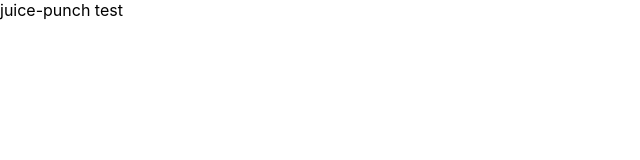
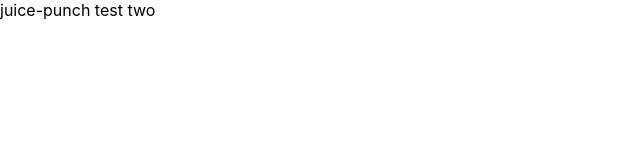
Before and after one commit to juice-punch/juice-punch, a React (Create React App) app: page / in a window 1280 px wide. Shown: the top 160 px of the page, without its empty margins (0-640 px from the left). Built offline with nearby package versions, Linux system fonts and the light colour scheme.

Commit message:
test: auto deploy

```diff
--- a/src/App.tsx
+++ b/src/App.tsx
@@ -5,7 +5,7 @@ class App extends Component {
   render() {
     return (
       <div className="App">
-        juice-punch test
+        juice-punch test two
       </div>
     );
   }
```
